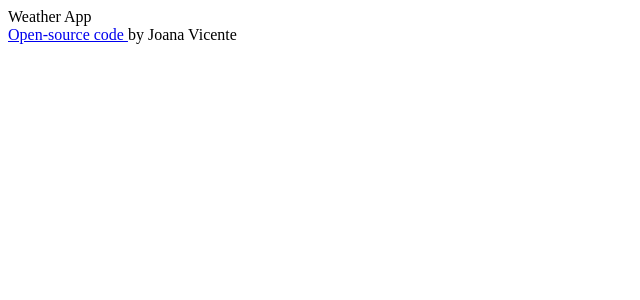
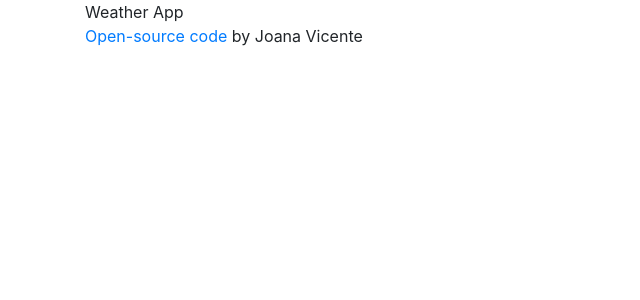
Before and after one commit to joanavicent/weather-react, a React (Create React App) app: page / in a window 1280 px wide. Shown: the top 300 px of the page, without its empty margins (0-640 px from the left). Built offline with nearby package versions, Linux system fonts and the light colour scheme.

Commit message:
added Bootstrap

```diff
--- a/package.json
+++ b/package.json
@@ -6,6 +6,7 @@
     "@testing-library/jest-dom": "^5.11.10",
     "@testing-library/react": "^11.2.6",
     "@testing-library/user-event": "^12.8.3",
+    "bootstrap": "^4.6.0",
     "react": "^17.0.2",
     "react-dom": "^17.0.2",
     "react-scripts": "4.0.3",
--- a/src/App.js
+++ b/src/App.js
@@ -4,12 +4,14 @@ import './App.css';
 export default function App() {
   return (
     <div className="App">
+      <div className="container">
       Weather App
       <div className="link">
         <a href="https://github.com/joanavicent/weather-react">Open-source code </a>
     by Joana Vicente
     </div>
     </div>
+    </div>
 
   );
 }
--- a/src/index.js
+++ b/src/index.js
@@ -3,6 +3,7 @@ import ReactDOM from 'react-dom';
 import './index.css';
 import App from './App';
 import reportWebVitals from './reportWebVitals';
+import "bootstrap/dist/css/bootstrap.css";
 
 ReactDOM.render(
   <React.StrictMode>
@@ -11,7 +12,5 @@ ReactDOM.render(
   document.getElementById('root')
 );
 
-// If you want to start measuring performance in your app, pass a function
-// to log results (for example: reportWebVitals(console.log))
-// or send to an analytics endpoint. Learn more: https://bit.ly/CRA-vitals
+
 reportWebVitals();
```
Also changed, not shown: 1 other file (tests, documents, lock files or other folders).
